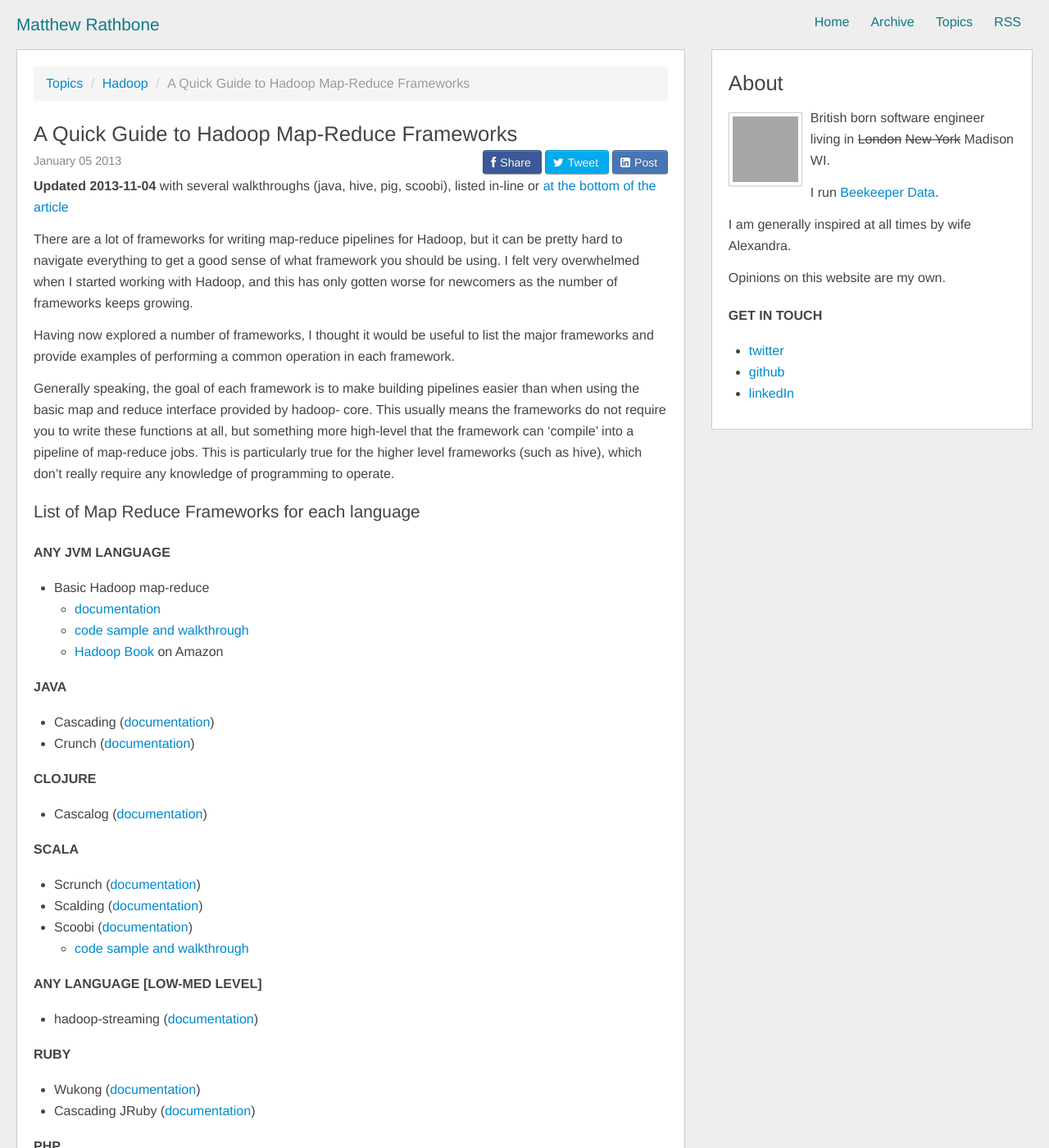
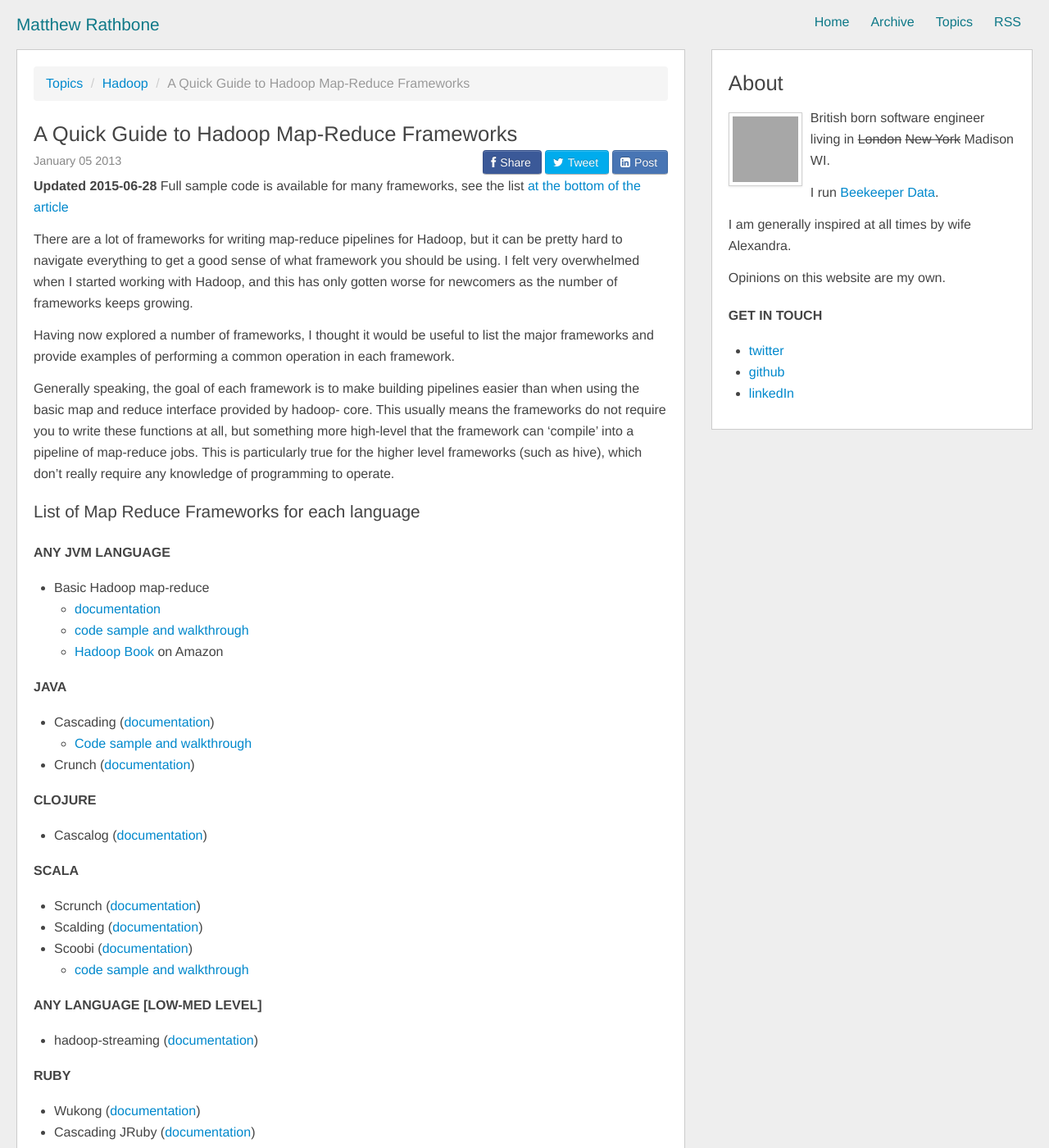
Before and after one commit to rathboma/rathboma.github.com, a Jekyll site: the page built from _posts/tumblr/2013-01-05-a-quick-guide-to-hadoop-map-reduce-frameworks.md, in a window 1280 px wide and 1400 px high. Shown: the whole window at 82% size. Built offline with Jekyll 4.4.1, drawn with Linux system fonts in a browser that asks for light colours; comment, search, counter and statistics services are not loaded; some of the changed text lies outside the part shown; grey boxes are pictures that could not be loaded.

Commit message:
updated with latest post

```diff
--- a/_posts/tumblr/2013-01-05-a-quick-guide-to-hadoop-map-reduce-frameworks.md
+++ b/_posts/tumblr/2013-01-05-a-quick-guide-to-hadoop-map-reduce-frameworks.md
@@ -12,7 +12,7 @@ tags:
 - jvm
 ---
 
-**Updated 2013-11-04** with several walkthroughs (java, hive, pig, scoobi), listed in-line or [at the bottom of the article](#updates)
+**Updated 2015-06-28** Full sample code is available for many frameworks, see the list [at the bottom of the article](#updates)
 
 There are a lot of frameworks for writing map-reduce pipelines for Hadoop, but
 it can be pretty hard to navigate everything to get a good sense of what
@@ -44,6 +44,7 @@ knowledge of programming to operate.
 ### Java
 
 * Cascading ([documentation](http://www.cascading.org/))
+  * [Code sample and walkthrough][cascading-walkthrough]
 * Crunch ([documentation](https://github.com/cloudera/crunch))
 
 ### Clojure
@@ -131,6 +132,7 @@ example.
 * 2013-02-21: [hive walkthrough published][2]
 * 2013-04-07: [pig walkthrough published][3]
 * 2013-11-03: [scoobi walkthrough published][scoobi-walkthrough]
+* 2015-06-25: [cascading walkthrough published][cascading-walkthrough]
 
 [1]: /2013/02/09/real-world-hadoop-implementing-a-left-outer-join-in-hadoop-map-reduce.html
 [2]: /2013/02/20/real-world-hadoop---implementing-a-left-outer-join-in-hive.html
@@ -139,3 +141,4 @@ example.
 [hive-book]: http://www.amazon.com/gp/product/1449319335/ref=as_li_ss_tl?ie=UTF8&camp=1789&creative=390957&creativeASIN=1449319335&linkCode=as2&tag=matratsblo-20
 [pig-book]: http://www.amazon.com/gp/product/1449302645/ref=as_li_ss_tl?ie=UTF8&camp=1789&creative=390957&creativeASIN=1449302645&linkCode=as2&tag=matratsblo-20
 [scoobi-walkthrough]:/2013/11/03/real-world-hadoop---implementing-a-left-outer-join-with-scoobi.html
+[cascading-walkthrough]:/2015/06/25/real-world-hadoop---implementing-a-left-outer-join-in-java-with-cascading.html
```
